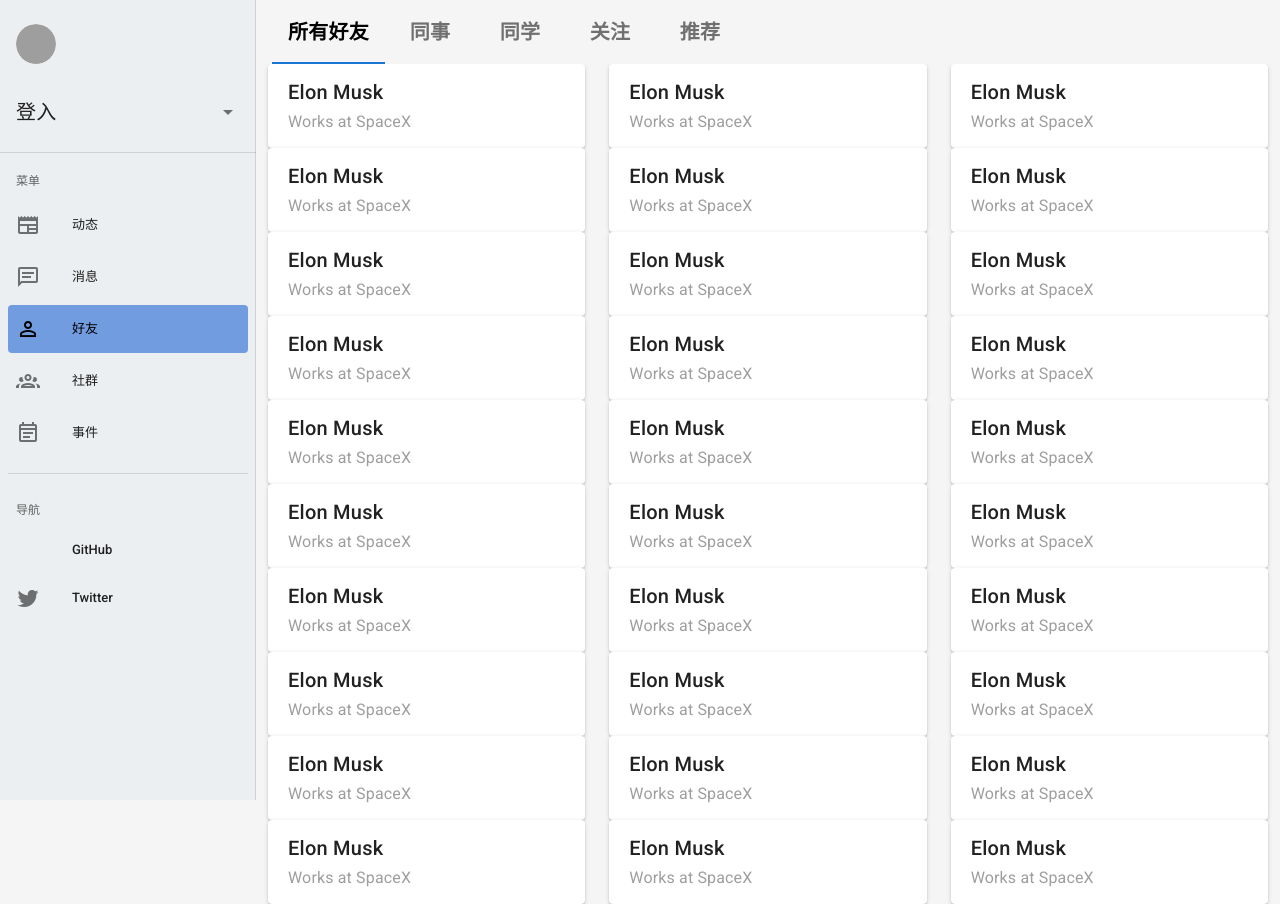
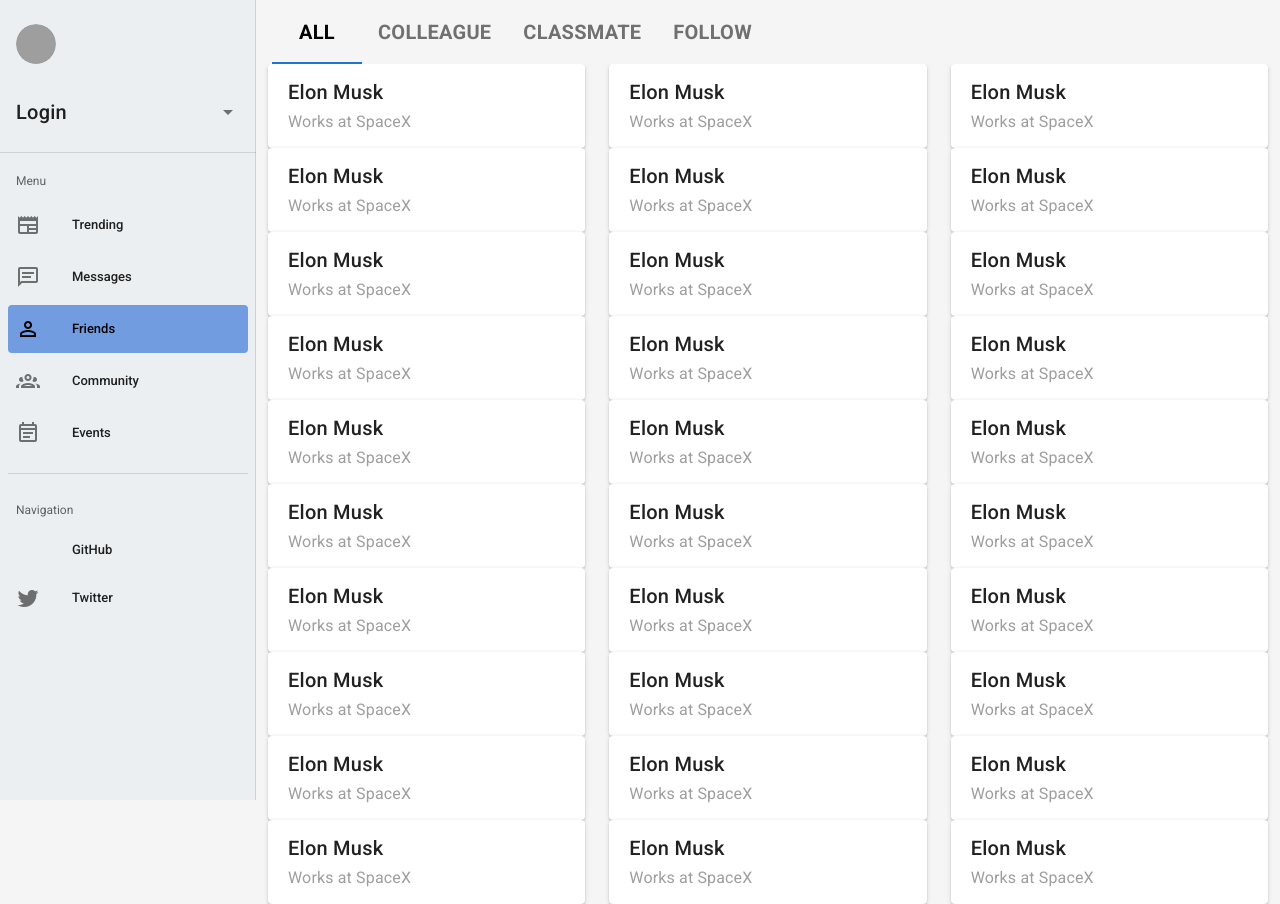
Before and after one commit to OpenEpicData/FlamingoWeb, a Nuxt app: page /friends in a window 1280 px wide. Built offline with nearby package versions, Linux system fonts and the light colour scheme; grey boxes are pictures that could not be loaded.

Commit message:
feat: use all english text

```diff
--- a/components/TypeMessage.vue
+++ b/components/TypeMessage.vue
@@ -4,7 +4,10 @@
       <v-toolbar flat>
         <v-toolbar-title class="d-none d-sm-flex">
           <v-avatar size="50">
-            <img src="https://s2.ax1x.com/2019/08/07/e5NUZq.jpg" alt="avatar" />
+            <img
+              src="https://cdn.dribbble.com/users/60166/screenshots/4480181/flamingo_logo.jpg"
+              alt="avatar"
+            />
           </v-avatar>
         </v-toolbar-title>
 
@@ -14,7 +17,7 @@
           outlined
           rows="1"
           hide-details
-          label="你在想什么？"
+          label="What are you thinking about?"
           background-color="transparent"
           color="black"
           class="mx-2"
--- a/components/login.vue
+++ b/components/login.vue
@@ -2,7 +2,10 @@
   <v-dialog v-model="display" max-width="440px" persistent>
     <v-card>
       <v-card-title>
-        <span>{{ register ? '注册' : login ? '登录' : '' }} Flamingo 账户</span>
+        <span
+          >{{ register ? 'Register' : login ? 'Login' : '' }} Flamingo
+          Account</span
+        >
 
         <v-spacer></v-spacer>
 
@@ -21,7 +24,7 @@
           <v-text-field
             v-model="email.data"
             :rules="email.rules"
-            label="电子邮件"
+            label="email"
             required
             type="email"
           ></v-text-field>
@@ -31,7 +34,7 @@
           <v-text-field
             v-model="name.data"
             :rules="name.rules"
-            label="用户名"
+            label="name"
             required
             type="text"
           ></v-text-field>
@@ -41,7 +44,7 @@
           <v-text-field
             v-model="password.data"
             :rules="password.rules"
-            label="密码"
+            label="password"
             required
             type="password"
           ></v-text-field>
@@ -49,13 +52,13 @@
 
         <p>
           <span class="primary--text">
-            使用安全密钥登入
+            Log in using the security key
             <v-icon small>mdi-help-circle-outline</v-icon>
           </span>
         </p>
 
         <p>
-          <span class="primary--text">登入选项</span>
+          <span class="primary--text">Login options</span>
         </p>
 
         <v-card-actions>
@@ -68,7 +71,7 @@
               login = false
             "
             text
-            >返回上一步</v-btn
+            >Back</v-btn
           >
 
           <v-btn
@@ -82,7 +85,7 @@
                 : verify_email(email.data)
             "
             color="primary"
-            >{{ register ? '注册' : login ? '登入' : '下一步' }}</v-btn
+            >{{ register ? 'Register' : login ? 'Login' : 'Next Step' }}</v-btn
           >
         </v-card-actions>
       </v-card-text>
@@ -105,19 +108,19 @@
     email: {
       data: null,
       rules: [
-        (v) => !!v || '邮件地址不能为空',
-        (v) => /.+@.+/.test(v) || '请输入正确的邮件地址'
+        (v) => !!v || 'The email address cannot be empty',
+        (v) => /.+@.+/.test(v) || 'Please enter the correct email address'
       ],
       valid: false
     },
     name: {
       data: null,
-      rules: [(v) => !!v || '用户名不能为空'],
+      rules: [(v) => !!v || 'The user name cannot be empty'],
       valid: false
     },
     password: {
       data: null,
-      rules: [(v) => !!v || '密码不能为空'],
+      rules: [(v) => !!v || 'The password cannot be empty'],
       valid: false
     }
   }),
--- a/components/post.vue
+++ b/components/post.vue
@@ -3,12 +3,15 @@
     <v-card v-for="k in 3" :key="k" outlined class="post mb-5">
       <v-list-item>
         <v-list-item-avatar>
-          <img src="https://s2.ax1x.com/2019/08/07/e5NUZq.jpg" alt="avatar" />
+          <img
+            src="https://cdn.dribbble.com/users/60166/screenshots/4480181/flamingo_logo.jpg"
+            alt="avatar"
+          />
         </v-list-item-avatar>
 
         <v-list-item-content>
-          <v-list-item-title class="headline">AGD</v-list-item-title>
-          <v-list-item-subtitle>夜晚 8:15，昨日</v-list-item-subtitle>
+          <v-list-item-title class="headline">Elon Musk</v-list-item-title>
+          <v-list-item-subtitle>8:15 PM，Yesterday</v-list-item-subtitle>
         </v-list-item-content>
       </v-list-item>
 
@@ -20,19 +23,19 @@
 
         <div class="mt-5">
           <v-row no-gutters align="left">
-            <v-col cols="4" md="2" xl="1">
+            <v-col cols="auto">
               <v-btn text dark large color="primary">
                 <v-icon left large dark>mdi-thumb-up-outline</v-icon>
                 <span class="ml-3 title">25K</span>
               </v-btn>
             </v-col>
-            <v-col cols="4" md="2" xl="1">
+            <v-col cols="auto">
               <v-btn text dark large color="grey">
                 <v-icon left large dark>mdi-message-outline</v-icon>
                 <span class="ml-3 title">2K</span>
               </v-btn>
             </v-col>
-            <v-col cols="4" md="2" xl="1">
+            <v-col cols="auto">
               <v-btn text dark large color="grey">
                 <v-icon left large dark>mdi-share-outline</v-icon>
                 <span class="ml-3 title">542</span>
--- a/layouts/default.vue
+++ b/layouts/default.vue
@@ -41,8 +41,8 @@
               <v-img
                 :src="
                   $store.state.user.login
-                    ? 'https://s2.ax1x.com/2019/08/07/e5NUZq.jpg'
-                    : 'https://s2.ax1x.com/2019/08/07/e5NUZq.jpg'
+                    ? 'https://cdn.dribbble.com/users/60166/screenshots/4480181/flamingo_logo.jpg'
+                    : 'https://cdn.dribbble.com/users/60166/screenshots/4480181/flamingo_logo.jpg'
                 "
               >
               </v-img>
@@ -52,10 +52,10 @@
           <v-list-item @click="$store.commit('set_login_display', true)" link>
             <v-list-item-content>
               <v-list-item-title class="title"
-                >{{ $store.state.user.login ? 'AGD' : '登入' }}
+                >{{ $store.state.user.login ? 'User' : 'Login' }}
               </v-list-item-title>
               <v-list-item-subtitle v-if="$store.state.user.login">
-                agdholo@gmail.com
+                admin@gmail.com
               </v-list-item-subtitle>
             </v-list-item-content>
 
@@ -127,31 +127,31 @@
     drawer: {
       display: null,
       list: [
-        { heading: '菜单' },
+        { heading: 'Menu' },
         {
           icon: 'mdi-newspaper',
-          text: '动态',
+          text: 'Trending',
           link: '/'
         },
         {
           icon: 'mdi-message-text-outline',
-          text: '消息'
+          text: 'Messages'
         },
         {
           icon: 'mdi-account-outline',
-          text: '好友',
+          text: 'Friends',
           link: '/friends'
         },
         {
           icon: 'mdi-account-group-outline',
-          text: '社群'
+          text: 'Community'
         },
         {
           icon: 'mdi-calendar-text-outline',
-          text: '事件'
+          text: 'Events'
         },
         { divider: true },
-        { heading: '导航' },
+        { heading: 'Navigation' },
 
         {
           icon: 'mdi-github-circle',
--- a/pages/_profile/_id.vue
+++ b/pages/_profile/_id.vue
@@ -6,7 +6,9 @@
           <v-col md="auto" class="d-none d-md-flex">
             <v-avatar size="170">
               <img
-                :src="`https://s2.ax1x.com/2019/08/07/e5NUZq.jpg`"
+                :src="
+                  `https://cdn.dribbble.com/users/60166/screenshots/4480181/flamingo_logo.jpg`
+                "
                 alt="avatar"
               />
             </v-avatar>
@@ -77,19 +79,19 @@
     profile: {
       tabs: [
         {
-          text: '动态',
+          text: 'Trending',
           link: ''
         },
         {
-          text: '资料',
+          text: 'Information',
           link: 'information'
         },
         {
-          text: '好友',
+          text: 'Friends',
           link: 'friends'
         },
         {
-          text: '照片',
+          text: 'Photos',
           link: 'photo'
         }
       ]
--- a/pages/_profile/_id/index.vue
+++ b/pages/_profile/_id/index.vue
@@ -34,17 +34,17 @@
           <v-card class="mt-5">
             <v-card-text>
               <div class="mt-5">
-                <span class="title">关于</span>
+                <span class="title">About</span>
 
                 <div class="mt-5">
                   <span class="subtitle-1">
-                    27 岁, 单身
+                    27 Years old, Single
                   </span>
                 </div>
               </div>
 
               <div class="mt-12">
-                <span class="title">好友</span>
+                <span class="title">Friends</span>
 
                 <Friend />
               </div>
@@ -72,10 +72,10 @@
   data: () => ({
     status: {
       columns: [
-        { data: '739k', text: '喜欢' },
-        { data: '254k', text: '关注' },
-        { data: '193', text: '朋友' },
-        { data: '203', text: '推文' }
+        { data: '739k', text: 'Liked' },
+        { data: '254k', text: 'Followed' },
+        { data: '193', text: 'Friends' },
+        { data: '203', text: 'Tweets' }
       ]
     }
   })
--- a/pages/_profile/_id/information.vue
+++ b/pages/_profile/_id/information.vue
@@ -30,12 +30,12 @@
   data: () => ({
     informations: [
       {
-        text: '27 岁',
+        text: '27 Years Old',
         commit: 'June 28, 1971',
         icon: 'mdi-cake'
       },
       {
-        text: '居住在',
+        text: 'Live In',
         commit: 'Chalon Rd, Los Angeles, CA',
         icon: 'mdi-map-marker'
       },
@@ -45,8 +45,8 @@
         icon: 'mdi-briefcase'
       },
       {
-        text: '婚姻',
-        commit: '单身',
+        text: 'Marital Status',
+        commit: 'Single',
         icon: 'mdi-account-tie'
       }
     ]
--- a/pages/friends.vue
+++ b/pages/friends.vue
@@ -1,7 +1,7 @@
 <template>
   <v-row>
     <v-col v-for="i in 30" :key="i" xs="12" cols="6" md="4" xl="3">
-      <v-card hover to="/profile/elon-musk">
+      <v-card hover to="/profile/Elon Musk">
         <v-row align="center" justify="start" class="fill-height pl-5">
           <v-col>
             <span class="title">
@@ -22,7 +22,7 @@
 export default {
   data: () => ({
     appbar: {
-      tabs: ['所有好友', '同事', '同学', '关注', '推荐']
+      tabs: ['All', 'Colleague', 'Classmate', 'Follow']
     }
   }),
   mounted() {
--- a/pages/index.vue
+++ b/pages/index.vue
@@ -14,7 +14,7 @@
           <div class="mt-5">
             <div>
               <span class="title">
-                故事
+                Stories
               </span>
             </div>
 
@@ -37,7 +37,7 @@
               >
                 <v-avatar size="62">
                   <v-img
-                    src="https://s2.ax1x.com/2019/08/07/e5NUZq.jpg"
+                    src="https://cdn.dribbble.com/users/60166/screenshots/4480181/flamingo_logo.jpg"
                     width="100%"
                     height="100%"
                   ></v-img>
@@ -47,7 +47,7 @@
           </div>
 
           <div class="mt-12">
-            <span class="title">最新事件</span>
+            <span class="title">Events</span>
 
             <div class="mt-5">
               <v-img
@@ -57,13 +57,13 @@
               <p>
                 <span class="subtitle-1"> Google open meetup - Pixel</span>
                 <br />
-                下午 3:10, 今日
+                3:10 PM, Today
               </p>
             </div>
           </div>
 
           <div class="mt-12">
-            <span class="title">好友请求</span>
+            <span class="title">Friend Requests</span>
 
             <Friend />
           </div>
@@ -86,7 +86,7 @@
   },
   data: () => ({
     appbar: {
-      tabs: ['推文', '照片', '视频', '社区', '特别关注']
+      tabs: ['Tweet', 'Photo', 'Video', 'Community']
     }
   }),
   mounted() {
```
